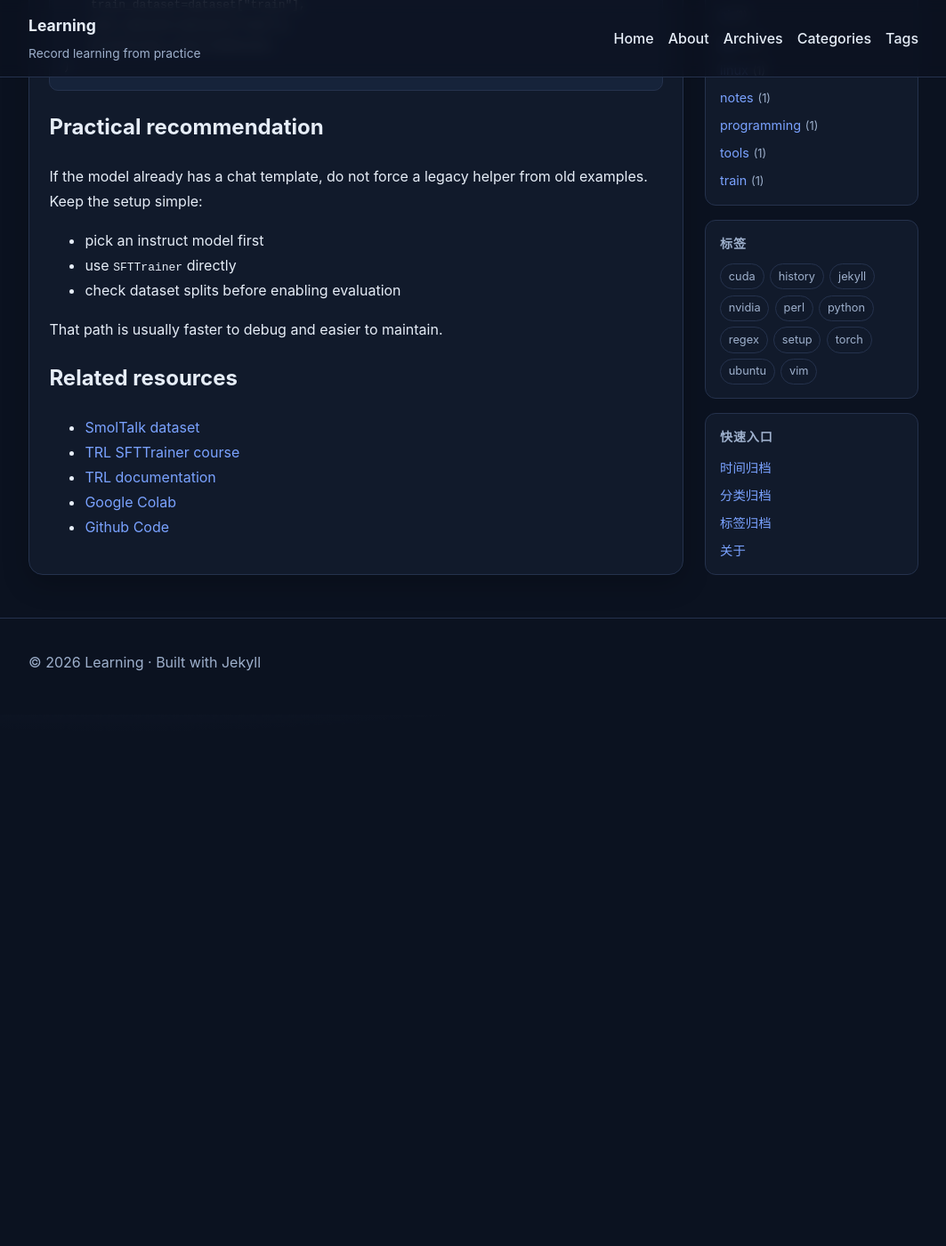
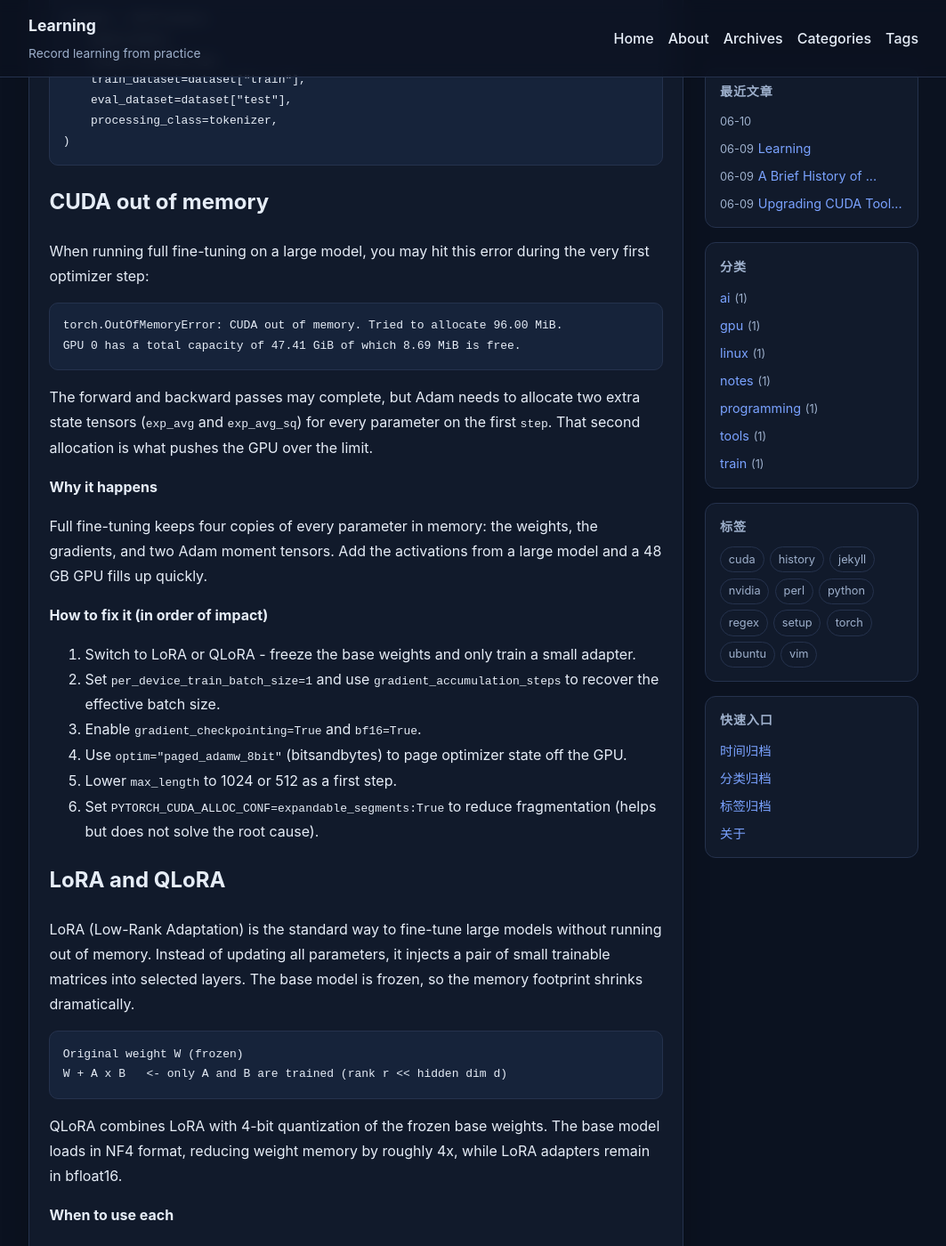
Before and after one commit to guominjia/learn, a Jekyll site: the page built from ai/train/_posts/2026-06-10-finetune-with-trl.md, in a window 1280 px wide and 1400 px high, scrolled down 2978 px. Shown: the whole window at 89% size, without its empty margins (108-1171 px from the left). Built offline with Jekyll 4.4.1, drawn with Linux system fonts in a browser that asks for light colours; before the commit the page ends 3781 px from its top, so only the background shows below that; some of the changed text lies outside the part shown.

Commit message:
Update post on fine-tuning with TRL: clarify common pitfalls, add CUDA OOM solutions, and enhance LoRA/QLoRA explanations

````diff
--- a/ai/train/_posts/2026-06-10-finetune-with-trl.md
+++ b/ai/train/_posts/2026-06-10-finetune-with-trl.md
@@ -1,15 +1,16 @@
 ---
-title: Fine-Tuning with TRL: Common Pitfalls and a Minimal SFTTrainer Setup
+title: Fine-Tuning with TRL: SFTTrainer, OOM, and LoRA
 date: 2026-06-10
-tags: llm trl sft finetuning huggingface
+tags: llm trl sft finetuning huggingface oom lora qlora
 ---
 
-This post summarizes a few practical issues that can appear when fine-tuning a chat model with TRL's `SFTTrainer`.
+This post covers three practical issues that come up when fine-tuning a chat model with TRL's `SFTTrainer`: a removed API, CUDA out-of-memory errors during full fine-tuning, and how LoRA/QLoRA solves both the memory and the update-scope problems.
 
-The original experiment used the [SmolTalk dataset](https://huggingface.co/datasets/HuggingFaceTB/smoltalk), the TRL course notebook, and a small SmolLM2 model. It ran into two common problems:
+The original experiment used the [SmolTalk dataset](https://huggingface.co/datasets/HuggingFaceTB/smoltalk), the TRL course notebook, and a small SmolLM2 model. It ran into three common problems:
 
 - `setup_chat_format` is no longer available in newer TRL releases.
 - A base model without a chat template is a poor default for supervised fine-tuning on conversational data.
+- Full fine-tuning on a large model exhausts GPU memory during the first optimizer step.
 
 ## What went wrong
 
@@ -129,15 +130,62 @@ trainer = SFTTrainer(
 )
 ```
 
+## CUDA out of memory
+
+When running full fine-tuning on a large model, you may hit this error during the very first optimizer step:
+
+```text
+torch.OutOfMemoryError: CUDA out of memory. Tried to allocate 96.00 MiB.
+GPU 0 has a total capacity of 47.41 GiB of which 8.69 MiB is free.
+```
+
+The forward and backward passes may complete, but Adam needs to allocate two extra state tensors (`exp_avg` and `exp_avg_sq`) for every parameter on the first `step`. That second allocation is what pushes the GPU over the limit.
+
+**Why it happens**
+
+Full fine-tuning keeps four copies of every parameter in memory: the weights, the gradients, and two Adam moment tensors. Add the activations from a large model and a 48 GB GPU fills up quickly.
+
+**How to fix it (in order of impact)**
+
+1. Switch to LoRA or QLoRA - freeze the base weights and only train a small adapter.
+2. Set `per_device_train_batch_size=1` and use `gradient_accumulation_steps` to recover the effective batch size.
+3. Enable `gradient_checkpointing=True` and `bf16=True`.
+4. Use `optim="paged_adamw_8bit"` (bitsandbytes) to page optimizer state off the GPU.
+5. Lower `max_length` to 1024 or 512 as a first step.
+6. Set `PYTORCH_CUDA_ALLOC_CONF=expandable_segments:True` to reduce fragmentation (helps but does not solve the root cause).
+
+## LoRA and QLoRA
+
+LoRA (Low-Rank Adaptation) is the standard way to fine-tune large models without running out of memory. Instead of updating all parameters, it injects a pair of small trainable matrices into selected layers. The base model is frozen, so the memory footprint shrinks dramatically.
+
+```text
+Original weight W (frozen)
+W + A x B   <- only A and B are trained (rank r << hidden dim d)
+```
+
+QLoRA combines LoRA with 4-bit quantization of the frozen base weights. The base model loads in NF4 format, reducing weight memory by roughly 4x, while LoRA adapters remain in bfloat16.
+
+**When to use each**
+
+| Setup | GPU memory | When to use |
+|---|---|---|
+| Full fine-tune | Highest | Small models only, or many GPUs |
+| LoRA | Medium | Model fits in FP16/BF16 on one GPU |
+| QLoRA | Lowest | Large model on a single consumer or mid-range GPU |
+
+**Minimal QLoRA + SFTTrainer setup for a single 48 GB GPU**
+
+Refer [code](https://github.com/guominjia/learn/blob/code_study/finetune/finetune-qwen3p5.py) for implementation
+
+If OOM persists after switching to QLoRA, lower `max_length` to 768, then reduce `r` from 16 to 8.
+
 ## Practical recommendation
 
-If the model already has a chat template, do not force a legacy helper from old examples. Keep the setup simple:
-
-- pick an instruct model first
-- use `SFTTrainer` directly
-- check dataset splits before enabling evaluation
-
-That path is usually faster to debug and easier to maintain.
+- Pick an instruct model that already has a chat template.
+- Use `SFTTrainer` directly without legacy helpers.
+- Check dataset splits before enabling evaluation.
+- Start with QLoRA on any model larger than a few billion parameters.
+- Keep `max_length` at 1024 until training is stable, then increase.
 
 ## Related resources
 
@@ -145,4 +193,5 @@ That path is usually faster to debug and easier to maintain.
 - [TRL SFTTrainer course](https://huggingface.co/learn/llm-course/chapter11/3)
 - [TRL documentation](https://huggingface.co/docs/trl)
 - [Google Colab](https://colab.research.google.com/github/huggingface/notebooks/blob/main/course/en/chapter11/section3.ipynb)
-- [Github Code](https://github.com/huggingface/notebooks/blob/main/course/en/chapter11/section3.ipynb)
+- [GitHub Code](https://github.com/huggingface/notebooks/blob/main/course/en/chapter11/section3.ipynb)
+- [QLoRA script reference](https://github.com/guominjia/learn/blob/code_study/finetune/finetune-qwen3p5.py)
````
